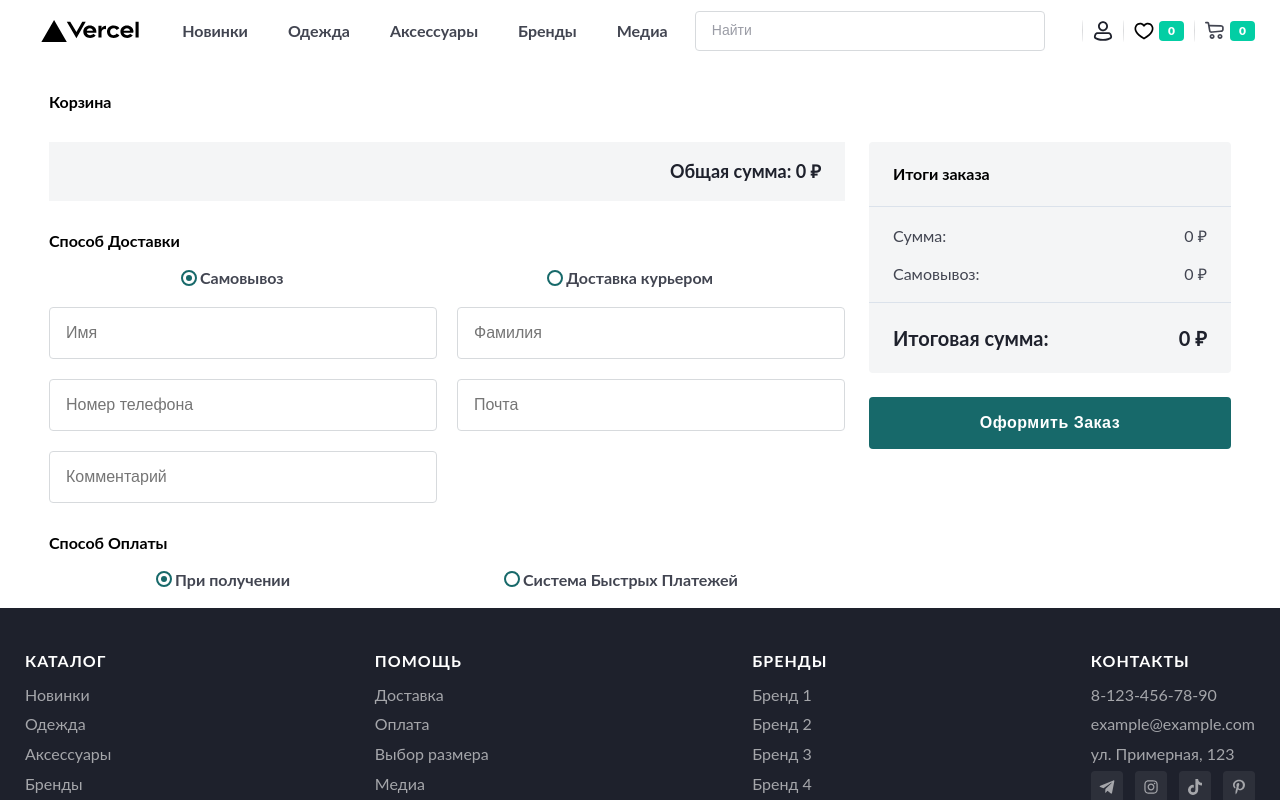
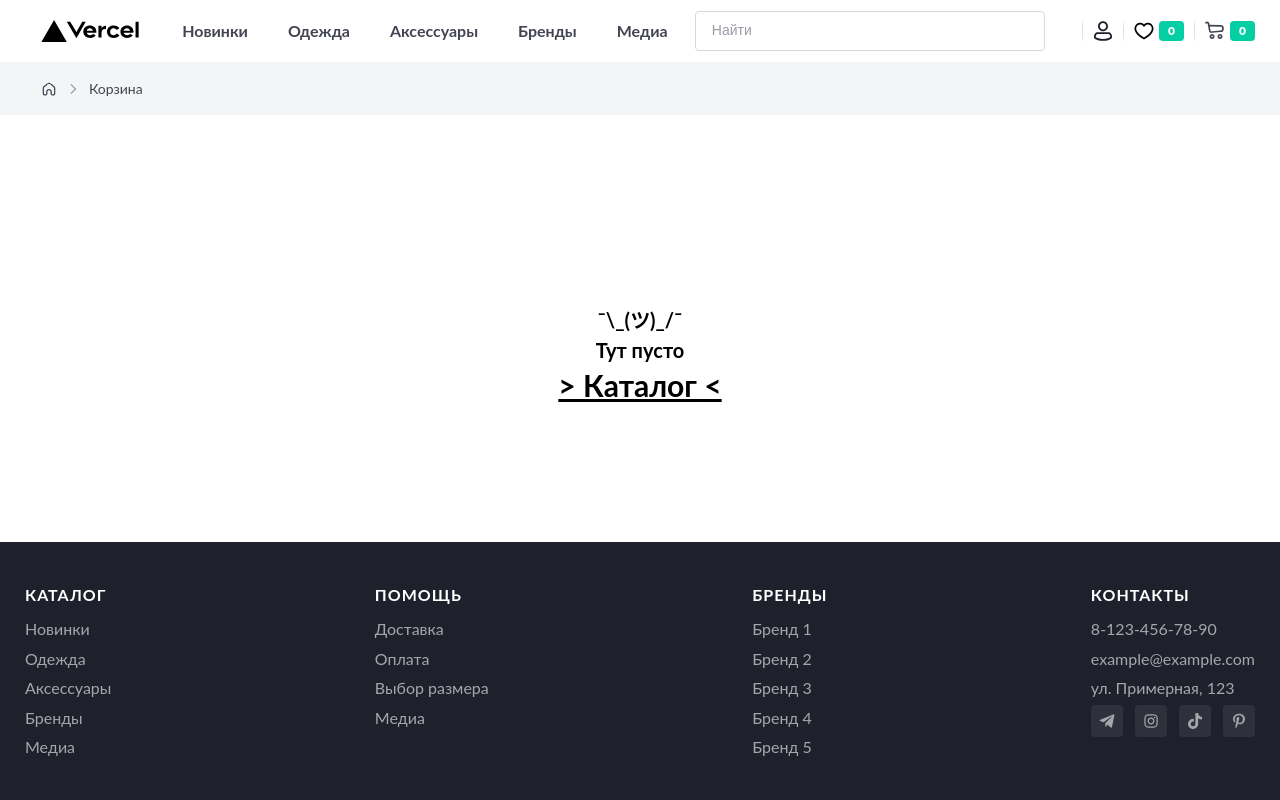
Before and after one commit to finikQ/SDA-Store, a Next.js app: page /cart in a window 1280 px wide. Built offline with nearby package versions, Linux system fonts and the light colour scheme.

Commit message:
feat(card) Стал лучше визуал и производительность

```diff
--- a/src/app/cart/page.tsx
+++ b/src/app/cart/page.tsx
@@ -1,9 +1,5 @@
 import { Cart } from "@/components/cart/Cart";
 
 export default async function CartPage() {
-  return (
-    <div>
-      <Cart />
-    </div>
-  );
+  return <Cart />;
 }
--- a/src/components/cart/Cart.tsx
+++ b/src/components/cart/Cart.tsx
@@ -1,21 +1,55 @@
 "use client";
 
 import React, { useState } from "react";
-import { useSelector } from "react-redux";
+import { useDispatch, useSelector } from "react-redux";
 import { RootState } from "@/redux/store";
 import { CartItem } from "./CartItem/CartItem";
-import Link from "next/link";
 import styles from "./cart.module.css";
 import { DeliveryOption } from "./DeliveryOption/DeliveryOption";
 import { PaymentOption } from "./PaymentOption/PaymentOption";
+import Image from "next/image";
+import Breadcrumb from "@/utils/Breadcrumb";
+import {
+  addProduct,
+  clearProducts,
+  deleteProduct,
+  removeProduct,
+  setProductCount,
+  toggleFavorite,
+  typeCartItem,
+} from "@/redux/features/cart-slice";
+import Link from "next/link";
 
 export const Cart = () => {
-  const { cart_products, cart_totalPrice } = useSelector(
+  const dispatch = useDispatch();
+  const breadcrumbs = [
+    {
+      title: (
+        <Image
+          src="/breadcrumbs/Home.svg"
+          alt="На главную"
+          width={16}
+          height={16}
+        />
+      ),
+      link: "/",
+    },
+    { title: "Корзина", link: "/cart" },
+  ];
+
+  // FIXME: favorite_products Временное решение, поскольку значение отсутствует в fake Rest api
+  const { cart_products, cart_totalPrice, favorite_products } = useSelector(
     (state: RootState) => state.cartSlice.value
   );
 
   const [deliveryOption, setDeliveryOption] = useState("Самовывоз");
   const [deliveryPrice, setDeliveryPrice] = useState(0);
+  const [addInfo, setAddInfoChange] = useState("");
+  const handleAddInfoChange = (
+    event: React.ChangeEvent<HTMLTextAreaElement>
+  ) => {
+    setAddInfoChange(event.target.value);
+  };
 
   const handleCallback = (data: {
     deliveryOption: string;
@@ -27,25 +61,119 @@ export const Cart = () => {
 
   const handlePaymentOptionCallback = () => {};
 
+  const handlers = {
+    addProductHandler: (product: typeCartItem) => {
+      if ((product.count ?? 0) >= product.stock) {
+        const payload = {
+          id: product.id,
+          count: product.stock,
+        };
+        dispatch(setProductCount(payload));
+      } else {
+        dispatch(addProduct(product));
+      }
+    },
+
+    removeProductHandler: (product: typeCartItem) => {
+      if (product.count == 1) {
+      } else {
+        dispatch(removeProduct(product.id));
+      }
+    },
+
+    deleteProductHandler: (product: typeCartItem) => {
+      dispatch(deleteProduct(product.id));
+    },
+
+    countChangeHandler: (
+      proudct: typeCartItem,
+      event: React.ChangeEvent<HTMLInputElement>
+    ) => {
+      const inputValue = Number(event.target.value);
+      const payload = {
+        id: proudct.id,
+        count: 1,
+      };
+      if (inputValue >= 1) {
+        payload.count = inputValue > proudct.stock ? proudct.stock : inputValue;
+      }
+      dispatch(setProductCount(payload));
+    },
+
+    toggleFavoriteHandler: (product: typeCartItem) => {
+      dispatch(toggleFavorite(product));
+    },
+  };
+
+  const handleSubmit = () => {
+    dispatch(clearProducts());
+  };
+
+  let isFavorite: boolean;
+
   return (
-    <div className={styles.cart__wrapper}>
-      {/* <div>Breadcrumb</div> */}
-      <div className={styles.container}>
-        <div className={styles.title}>
-          <h1>Корзина</h1>
+    <>
+      <div className={styles.breadcrumbs_container}>
+        <div className={styles.breadcrumbs_wrapper}>
+          <Breadcrumb breadcrumbs={breadcrumbs} />
         </div>
+      </div>
+
+      {cart_products.length > 0 ? (
         <div className={styles.cart__container}>
           <div className={styles.cart}>
+            <section className={styles.cart__section}>
+              <div className={styles.cart__header}>
+                <h1 className={styles.title}>Корзина</h1>
+                <Link className={styles.link} href={"/clother"}>
+                  В Каталог
+                </Link>
+              </div>
+            </section>
+
+            <section className={styles.cart__section}>
+              <h2 className={styles.subtitle}>1. Список товаров</h2>
               <div className={styles.products}>
-              {cart_products.map((product) => (
-                <CartItem key={product.id} product={product} />
-              ))}
+                {cart_products.map((product) => {
+                  isFavorite = favorite_products.some(
+                    (item) => item.id === product.id
+                  );
+                  return (
+                    <CartItem
+                      key={product.id}
+                      props={product}
+                      isFavorite={isFavorite}
+                      handlers={handlers}
+                    />
+                  );
+                })}
                 <div className={styles.products__totalPrice}>
                   Общая сумма: {cart_totalPrice} ₽
                 </div>
               </div>
+            </section>
+
+            <section className={styles.cart__section}>
               <DeliveryOption onCallback={handleCallback} />
+            </section>
+
+            <section className={styles.cart__section}>
               <PaymentOption onCallback={handlePaymentOptionCallback} />
+            </section>
+
+            <section className={styles.cart__section}>
+              <h2 className={styles.subtitle}>4. Дополнительная Информация</h2>
+              <div>
+                <h4 className={styles.addInfo__label}>Заметки к заказу</h4>
+                <textarea
+                  className={styles.addInfo__input}
+                  placeholder="Дополнительная инофрмация к заказу"
+                  name="Дополнение к заказу"
+                  value={addInfo}
+                  onChange={handleAddInfoChange}
+                />
+              </div>
+            </section>
           </div>
           <div className={styles.totalPrice__container}>
             <div className={styles.totalPrice__wrapper}>
@@ -73,14 +201,41 @@ export const Cart = () => {
                 </div>
               </div>
               <div className={styles.totalPrice__ConfirmButton}>
-                <button tabIndex={0} aria-label="Оформить Заказ">
+                <button
+                  onClick={handleSubmit}
+                  tabIndex={0}
+                  aria-label="Оформить Заказ"
+                >
                   Оформить Заказ
                 </button>
               </div>
             </div>
           </div>
         </div>
+      ) : (
+        <div
+          style={{
+            display: "flex",
+            flexDirection: "column",
+            alignItems: "center",
+            justifyContent: "center",
+            gap: "10px",
+            height: "100%",
+            width: "100%",
+            fontSize: "20px",
+            fontWeight: 700,
+          }}
+        >
+          <div>¯\_(ツ)_/¯</div>
+          <div>Тут пусто</div>
+          <Link
+            href={"/clother"}
+            style={{ textDecoration: "underline", fontSize: "30px" }}
+          >
+            {"> "}Каталог{" <"}
+          </Link>
         </div>
-    </div>
+      )}
+    </>
   );
 };
--- a/src/components/cart/CartItem/CartItem.tsx
+++ b/src/components/cart/CartItem/CartItem.tsx
@@ -2,71 +2,53 @@
 
 import React from "react";
 import Image from "next/image";
-
-import { useDispatch } from "react-redux";
-import {
-  addProduct,
-  removeProduct,
-  deleteProduct,
-  setProductCount,
-} from "@/redux/features/cart-slice";
-import { typeCartItem } from "@/redux/features/cart-slice";
 import Link from "next/link";
 
+import { typeCartItem } from "@/redux/features/cart-slice";
 import styles from "./cartitem.module.css";
 
-type CartItemProps = {
-  product: typeCartItem;
-};
+export const CartItem: React.FC<{
+  props: typeCartItem;
+  isFavorite: boolean;
+  handlers: any;
+}> = ({ props, isFavorite, handlers }) => {
+  const {
+    addProductHandler,
+    removeProductHandler,
+    deleteProductHandler,
+    countChangeHandler,
+    toggleFavoriteHandler,
+  } = handlers;
 
-export const CartItem = ({ product }: CartItemProps) => {
-  const dispatch = useDispatch();
-
-  const addProductHandler = () => {
-    if ((product.count ?? 0) >= product.stock) {
-      const payload = {
-        id: product.id,
-        count: product.stock,
-      };
-      dispatch(setProductCount(payload));
-    } else {
-      dispatch(addProduct(product));
-    }
+  const handleAddProduct = () => {
+    addProductHandler(props);
   };
 
-  const removeProductHandler = () => {
-    if (product.count == 1) {
-    } else {
-      dispatch(removeProduct(product.id));
-    }
+  const handleToggleFavorite = () => {
+    toggleFavoriteHandler(props);
   };
 
-  const deleteProductHandler = () => {
-    dispatch(deleteProduct(product.id));
+  const handleRemoveProduct = () => {
+    removeProductHandler(props);
   };
 
-  const handleChange = (event: React.ChangeEvent<HTMLInputElement>) => {
-    const inputValue = Number(event.target.value);
-    const payload = {
-      id: product.id,
-      count: 1,
-    };
-    if (inputValue >= 1) {
-      payload.count = inputValue > product.stock ? product.stock : inputValue;
-    }
-    dispatch(setProductCount(payload));
+  const handleProductDelete = () => {
+    deleteProductHandler(props);
   };
 
+  const handleCountChange = (event: React.ChangeEvent<HTMLInputElement>) => {
+    countChangeHandler(props, event);
+  };
   return (
     <div className={styles.product__container}>
       <div className={styles.product}>
         <div
           className={`${styles.product__image_container} ${styles.product_position}`}
         >
-          <Link href={`/clother/${product.id}`}>
+          <Link href={`/clother/${props.id}`}>
             <Image
-              src={product.images[0]}
-              alt={product.description}
+              src={props.images[0]}
+              alt={props.description}
               width={100}
               height={100}
             />
@@ -74,36 +56,57 @@ export const CartItem = ({ product }: CartItemProps) => {
         </div>
 
         <div className={`${styles.product__info} ${styles.product_position}`}>
-          <Link href={`/clother/${product.id}`}>{product.title}</Link>
-          <div>{product.description}</div>
+          <Link href={`/clother/${props.id}`}>{props.title}</Link>
+          <div>{props.description}</div>
         </div>
 
         <div
           className={`${styles.product__count_wrapper} ${styles.product_position}`}
         >
           <div className={`${styles.product__count}`}>
-            <button onClick={removeProductHandler}></button>
+            <button onClick={handleRemoveProduct}></button>
             <input
               type="text"
               pattern="[0-9]*"
               inputMode="numeric"
-              max={product.stock}
-              value={product.count}
-              onChange={handleChange}
+              max={props.stock}
+              value={props.count}
+              onChange={handleCountChange}
             />
-            <button onClick={addProductHandler}></button>
+            <button onClick={handleAddProduct}></button>
           </div>
           <div className={`${styles.product__count_price}`}>
-            {product.price} ₽
+            {props.price} ₽
           </div>
         </div>
         <div className={styles.product__price}>
-          {product.price * (product.count ?? 1)} ₽
-          <div className={styles["item-actions"]}>
-            <button>
-              <Image src="/heart.svg" alt="favorites" width={20} height={20} />
+          {props.price * (props.count ?? 1)} ₽
+          <div className={styles.item_actions}>
+            <button
+              className={styles.item_actions__button}
+              onClick={handleToggleFavorite}
+            >
+              {isFavorite ? (
+                <Image
+                  className={styles.favorite}
+                  src="/redFullHeart.svg"
+                  alt="favorites"
+                  width={20}
+                  height={20}
+                />
+              ) : (
+                <Image
+                  src="/blackHollowHeart.svg"
+                  alt="favorites"
+                  width={20}
+                  height={20}
+                />
+              )}
             </button>
-            <button onClick={deleteProductHandler}>
+            <button
+              className={styles.item_actions__button}
+              onClick={handleProductDelete}
+            >
               <Image
                 src="/trash.svg"
                 alt="delete item"
--- a/src/components/cart/DeliveryOption/DeliveryOption.tsx
+++ b/src/components/cart/DeliveryOption/DeliveryOption.tsx
@@ -52,7 +52,6 @@ export const DeliveryOption: React.FC<DeliveryOptionProps> = ({
     contact_surname: "",
     contact_phone: "",
     contact_email: "",
-    contact_additionalInfo: "",
   });
   const handleContactInfoChange = (
     event: React.ChangeEvent<HTMLInputElement>
@@ -74,7 +73,7 @@ export const DeliveryOption: React.FC<DeliveryOptionProps> = ({
   };
   return (
     <div className={styles.delivery_option}>
-      <h2>Способ Доставки</h2>
+      <h2 className={styles.subtitle}>2. Способ Доставки</h2>
       <div className={styles.radio_group}>
         <div className={styles["radio-container"]}>
           <input
@@ -135,14 +134,6 @@ export const DeliveryOption: React.FC<DeliveryOptionProps> = ({
             placeholder="Почта"
             name="contact_email"
             value={contactInfo.contact_email}
-            onChange={handleContactInfoChange}
-          />
-
-          <input
-            type="text"
-            placeholder="Комментарий"
-            name="contact_additionalInfo"
-            value={contactInfo.contact_additionalInfo}
             onChange={handleContactInfoChange}
           />
         </div>
@@ -206,14 +197,6 @@ export const DeliveryOption: React.FC<DeliveryOptionProps> = ({
           />
 
           <input type="date" placeholder="Дата доставки" />
-
-          <input
-            type="text"
-            placeholder="Комментарий"
-            name="contact_additionalInfo"
-            value={contactInfo.contact_additionalInfo}
-            onChange={handleContactInfoChange}
-          />
         </div>
       )}
     </div>
--- a/src/components/cart/PaymentOption/PaymentOption.tsx
+++ b/src/components/cart/PaymentOption/PaymentOption.tsx
@@ -17,7 +17,7 @@ export const PaymentOption: React.FC<PaymentOptionProps> = ({ onCallback }) => {
 
   return (
     <div className={styles["payment-option"]}>
-      <h2>Способ Оплаты</h2>
+      <h2 className={styles.subtitle}>3. Способ Оплаты</h2>
 
       <div className={styles.radio_group}>
         <div className={styles["radio-container"]}>
--- a/src/components/cart/cart.module.css
+++ b/src/components/cart/cart.module.css
@@ -1,24 +1,59 @@
-.cart__wrapper {
+.breadcrumbs_container {
+  background: #f4f5f6;
+}
+
+.breadcrumbs_wrapper {
+  display: flex;
+  justify-content: space-between;
+  padding: 16px;
   max-width: 1230px;
   margin: 0 auto;
   width: 100%;
 }
 
-.container {
+.cart__section {
+  padding: 32px 0;
+  border-bottom: 1px solid rgba(204, 214, 228, 0.6);
+}
+
+.subtitle {
+  margin-bottom: 24px;
+  color: #1e212c;
+  font-size: 24px;
+  font-style: normal;
+  font-weight: 700;
+  line-height: 130%;
+}
+
+.cart__header {
   display: flex;
-  flex-direction: column;
-  justify-content: center;
-  width: 100%;
+  justify-content: space-between;
+  align-items: center;
 }
 
 .title {
-  display: flex;
-  justify-content: space-between;
-  padding: 32px 24px;
+  color: #1e212c;
+  font-size: 46px;
+  font-style: normal;
+  font-weight: 900;
+  line-height: 130%;
+}
+
+.link {
+  color: #17696a;
+  text-align: right;
+  font-size: 16px;
+  font-style: normal;
+  font-weight: 700;
+  line-height: 160%;
+  text-decoration-line: underline;
 }
 
 .cart__container {
   display: flex;
+  max-width: 1230px;
+  margin: 0 auto;
+  width: 100%;
 }
 
 .cart {
@@ -26,7 +61,6 @@
   flex-direction: column;
   max-width: calc(66.6666% - 24px);
   margin-left: 24px;
-  gap: 32px;
 }
 
 .products {
@@ -52,8 +86,9 @@
 
 .totalPrice__wrapper {
   position: sticky;
+  margin-top: 24px;
+  margin-left: 24px;
   top: 24px;
-  margin-left: 24px;
 }
 
 .totalPrice {
@@ -124,3 +159,27 @@
   border: none;
   cursor: pointer;
 }
+
+.addInfo__label {
+  color: #424551;
+  font-size: 16px;
+  font-style: normal;
+  font-weight: 400;
+  line-height: 160%;
+  margin-bottom: 8px;
+}
+
+.addInfo__input {
+  display: flex;
+  width: 100%;
+  height: 130px;
+  padding: 13px 16px;
+  flex-shrink: 0;
+  border-radius: 4px;
+  border: 1px solid #d7dadd;
+  background: #fff;
+
+  resize: none;
+  /*   white-space: pre-wrap;
+  word-wrap: break-word; */
+}
```
Also changed, not shown: src/components/cart/CartItem/cartitem.module.css (+11 -6 lines), src/components/cart/DeliveryOption/deliveryoption.module.css (+9 -0 lines), src/components/cart/PaymentOption/paymentOption.module.css (+9 -0 lines). Lines whose indentation alone changed are shown as unchanged.
